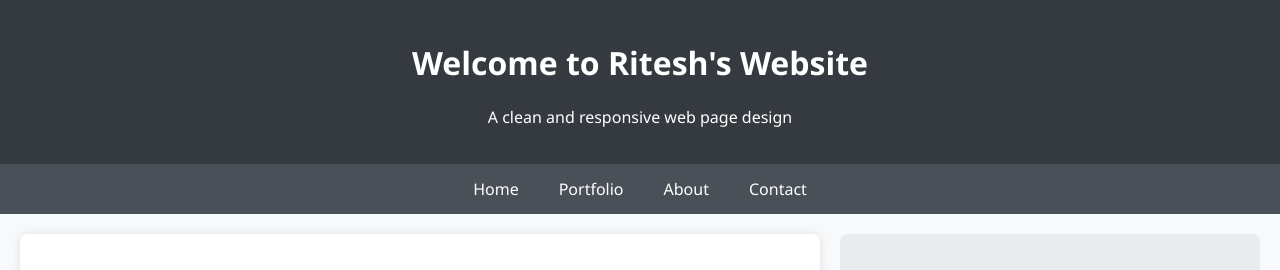
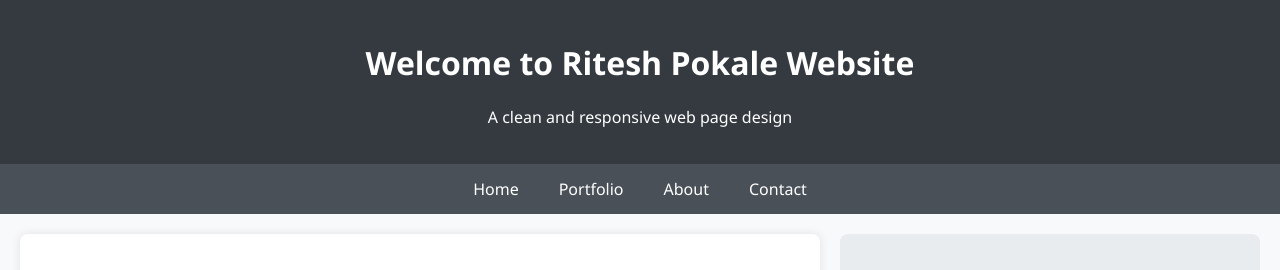
Before and after one commit to riteshpokale/nodejs-frontend-app, a website: page public/index.html in a window 1280 px wide. Shown: the top 270 px of the page. Drawn offline with Linux system fonts and the light colour scheme.

Commit message:
Update index.html

```diff
--- a/public/index.html
+++ b/public/index.html
@@ -8,7 +8,7 @@
 </head>
 <body>
   <header>
-    <h1>Welcome to Ritesh's Website</h1>
+    <h1>Welcome to Ritesh Pokale Website</h1>
     <p>A clean and responsive web page design</p>
   </header>
   <nav>
```
